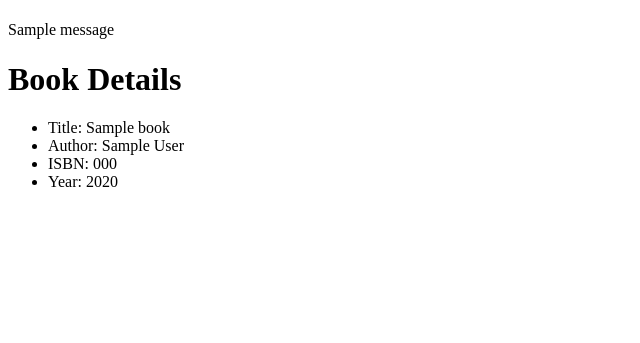
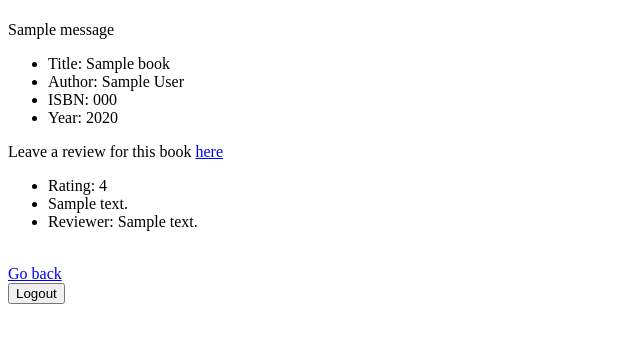
Before and after one commit to a-a-lohn/CS50_web_projects, a Flask app: page /search/000 in a window 1280 px wide. Shown: the top 343 px of the page, without its empty margins (0-640 px from the left). Run offline with Flask 2, Linux system fonts and the light colour scheme; the visitor is signed in with stand-in values (Sample User, id 1); tables that the repository leaves empty hold one stand-in row (values such as "Sample post"); one stand-in notice (Sample message) is shown.

Commit message:
add review.html, review route and review functionality

```diff
--- a/project1/application.py
+++ b/project1/application.py
@@ -2,7 +2,7 @@ import os
 
 from flask import Flask, session, render_template, request, redirect, url_for, flash
 from flask_session import Session
-from sqlalchemy import create_engine, and_
+from sqlalchemy import create_engine, and_, or_
 from sqlalchemy.orm import scoped_session, sessionmaker
 from models import *
 
@@ -101,8 +101,15 @@ def logout():
 def search():
     if "user" in session:
         if request.method == "POST":
+            # get the search value inputted by user and display results
+            # ilike function is case-insensitive
             search = request.form.get("book_search")
-            books = Book.query.filter(Book.author.like("%"+search+"%")).all()
+            if search:
+                books = Book.query.filter(or_(Book.author.ilike("%"+search+"%"), \
+                    Book.title.ilike("%"+search+"%"), \
+                    Book.isbn.ilike("%"+search+"%"))).all()
+            else: books=[]
+            flash(str(len(books)) + " results")
             if not books:
                 flash("No books found")
             return render_template("search.html", books=books)
@@ -117,10 +124,26 @@ def search():
 def book(book_isbn):
     if "user" in session:
         book = Book.query.get(book_isbn)
-        return render_template("book.html", book=book)
+        reviews = Review.query.filter_by(book_isbn=book_isbn)
+        return render_template("book.html", book=book, reviews=reviews)
 
     flash("Please login first")
     return redirect(url_for("login"))
 
+@app.route("/search/<string:book_isbn>/review", methods=["GET", "POST"])
+def review(book_isbn):
+    if "user" in session:
+        book = Book.query.get(book_isbn)
+        # add condition that user cannot have already submitted a review for current book
+        if request.method == "POST":
+            message = request.form.get("message")
+            rating = request.form.get("rating")
+            review = Review(book_isbn=book_isbn, reviewer=session["user"], message=message, rating=rating)
+            db.session.add(review)
+            db.session.commit()
+            flash("Review added")
+        return render_template("review.html", book=book)
+
+
 if __name__ == '__main__':
     app.run()
--- a/project1/templates/book.html
+++ b/project1/templates/book.html
@@ -1,16 +1,31 @@
 {% extends "layout.html" %}
 
 {% block title %}
-    Book
+Book Details
 {% endblock %}
 
 {% block body %}
-    <h1>Book Details</h1>
-
     <ul>
         <li>Title: {{ book.title }}</li>
         <li>Author: {{ book.author }}</li>
         <li>ISBN: {{ book.isbn }}</li>
         <li>Year: {{ book.year}}</li>
     </ul>
+    Leave a review for this book <a href="{{ url_for('review', book_isbn=book.isbn) }}">here</a>
+    <br>
+    <div class="reviews">
+        <ul>
+            {% for review in reviews %}
+                <li>Rating: {{ review.rating }}</li>
+                <li>{{ review.message }}</li>
+                <li>Reviewer: {{ review.reviewer }}</li>
+                <br>
+            {% endfor %}
+        </ul>
+    </div>
+    <a href="{{ url_for('search') }}">Go back</a>
+
+    <form action="{{ url_for('logout') }}", method="post">
+        <button>Logout</button>
+    </form>
 {% endblock %}
--- a/project1/templates/layout.html
+++ b/project1/templates/layout.html
@@ -8,8 +8,7 @@
         {% with messages = get_flashed_messages() %}
         {% if messages %}
             {% for message in messages %}
-                {{ message }}
-
+                {{ message }}<br>
             {% endfor %}
         {% endif %}
         {% endwith %}
```
Also changed, not shown: project1/p1_notes.txt (+9 -0 lines), project1/templates/review.html (added, +19 -0 lines), 2 other files.
